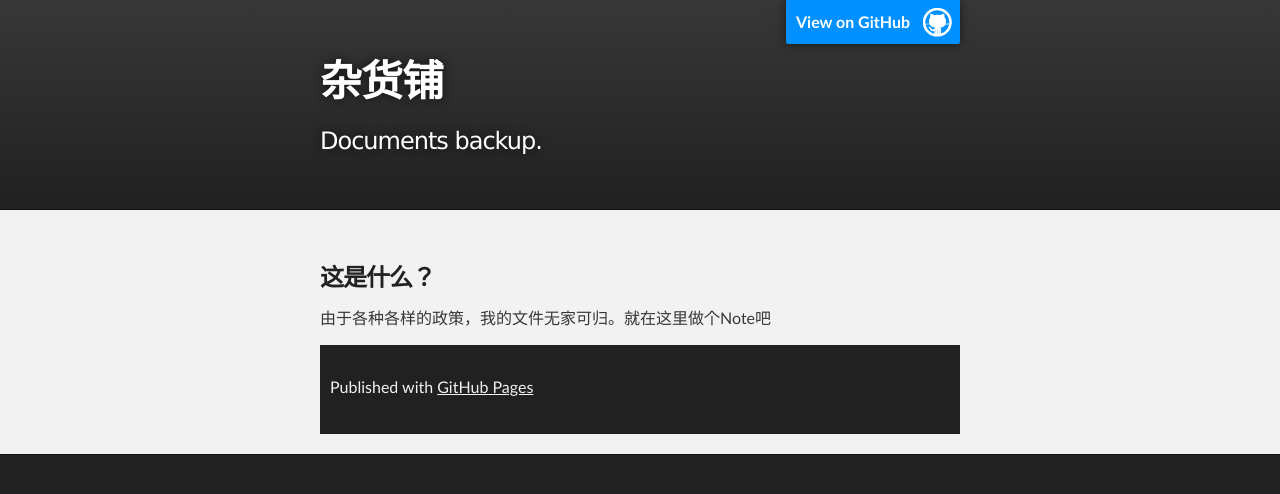
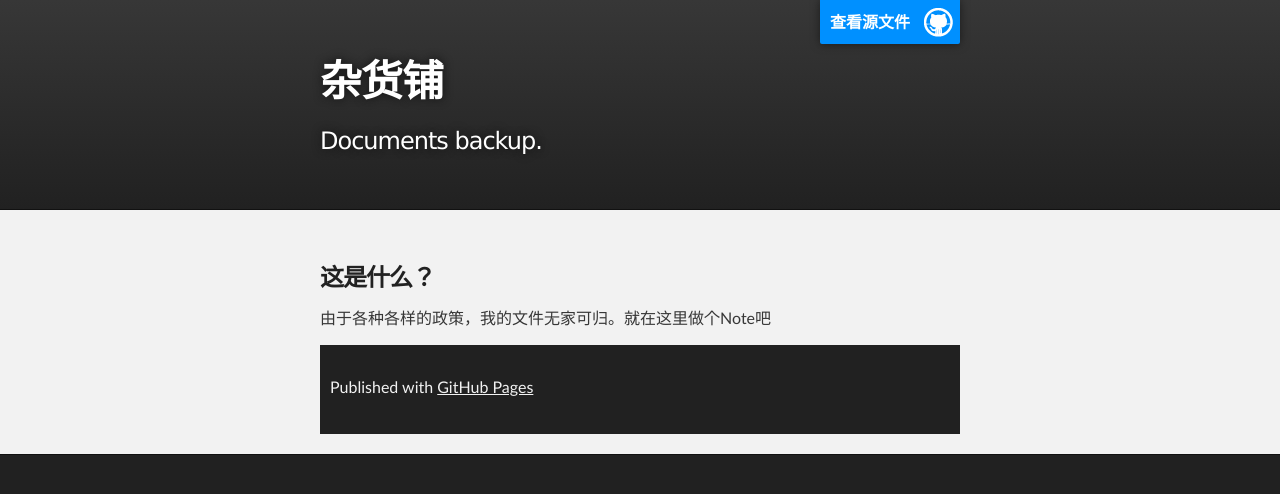
Before and after one commit to Ivan14393/Ivan14393.github.io, a plain HTML site: page index.html in a window 1280 px wide. Drawn offline with Linux system fonts and the light colour scheme.

Commit message:
Update index.html

```diff
--- a/index.html
+++ b/index.html
@@ -16,7 +16,7 @@
     <!-- HEADER -->
     <div id="header_wrap" class="outer">
         <header class="inner">
-          <a id="forkme_banner" href="https://github.com/Ivan14393">View on GitHub</a>
+          <a id="forkme_banner" href="https://github.com/Ivan14393">查看源文件</a>
 
           <h1 id="project_title">杂货铺</h1>
           <h2 id="project_tagline">Documents backup.</h2>
```
